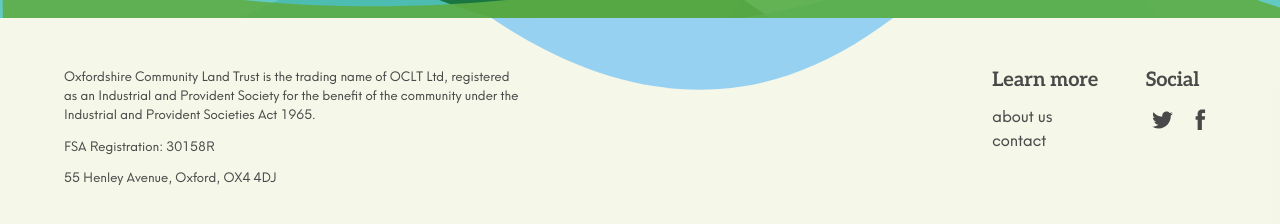
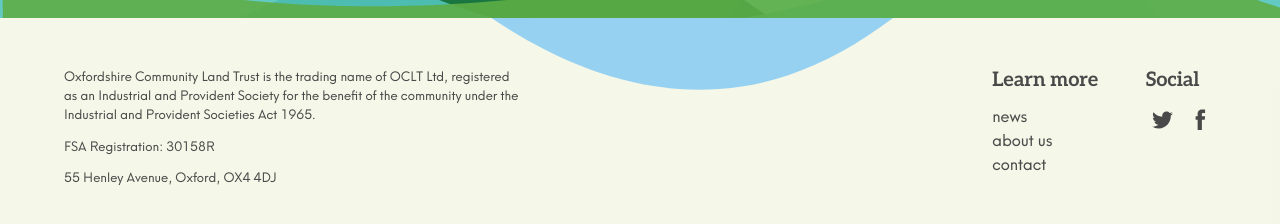
Before and after one commit to johnpuddephatt/oclt, a Jekyll site: the page built from _pages/index.md, in a window 1280 px wide and 900 px high, scrolled down 2803 px. Shown: the part 666-890 px from the top of the window. Built offline with Jekyll 4.4.1, drawn with Linux system fonts in a browser that asks for light colours.

Commit message:
Update from Forestry.io Oxfordshire CLT updated _data/navigation.yml

```diff
--- a/_data/navigation.yml
+++ b/_data/navigation.yml
@@ -1,5 +1,6 @@
 ---
 footer_menu:
+- page: pages/news.md
 - page: pages/about.md
 - page: pages/contact.md
 header_menu:
```
